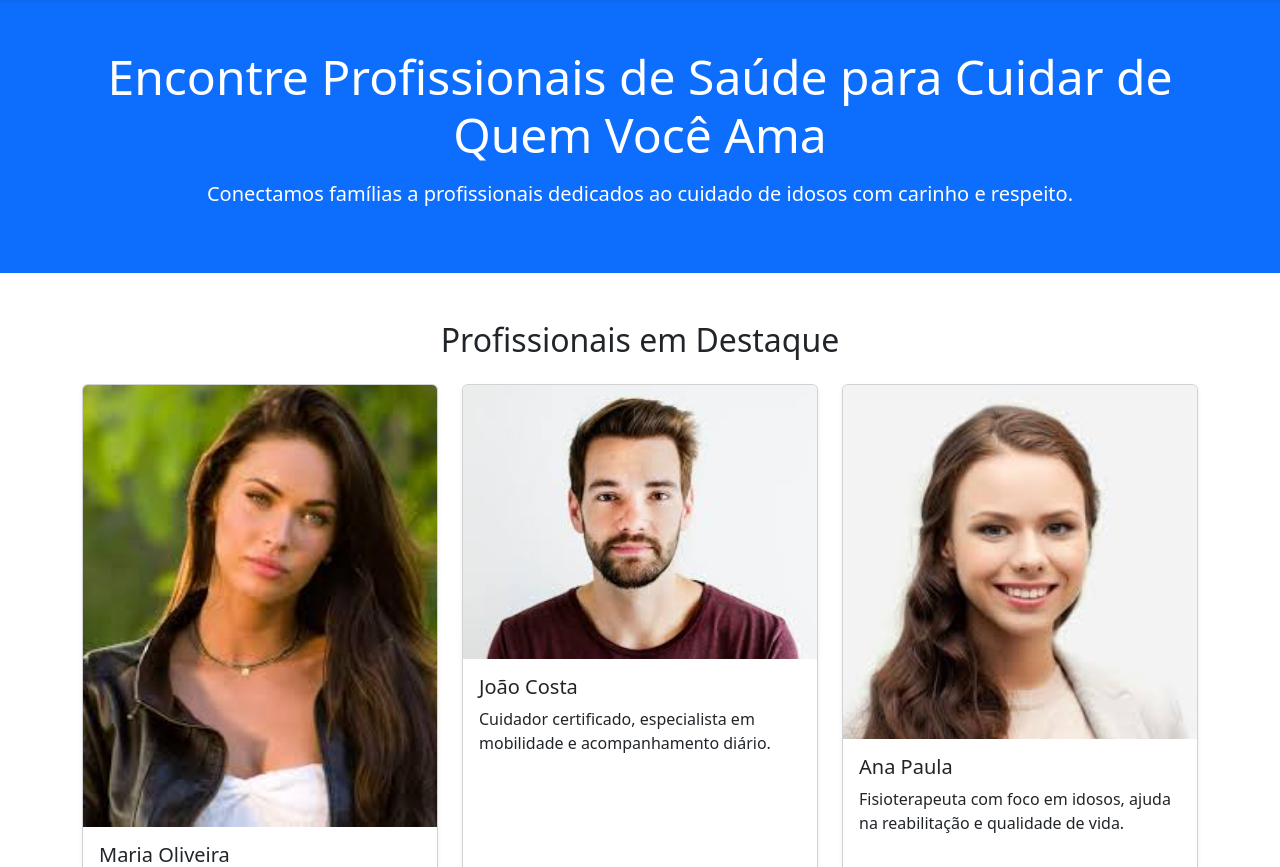
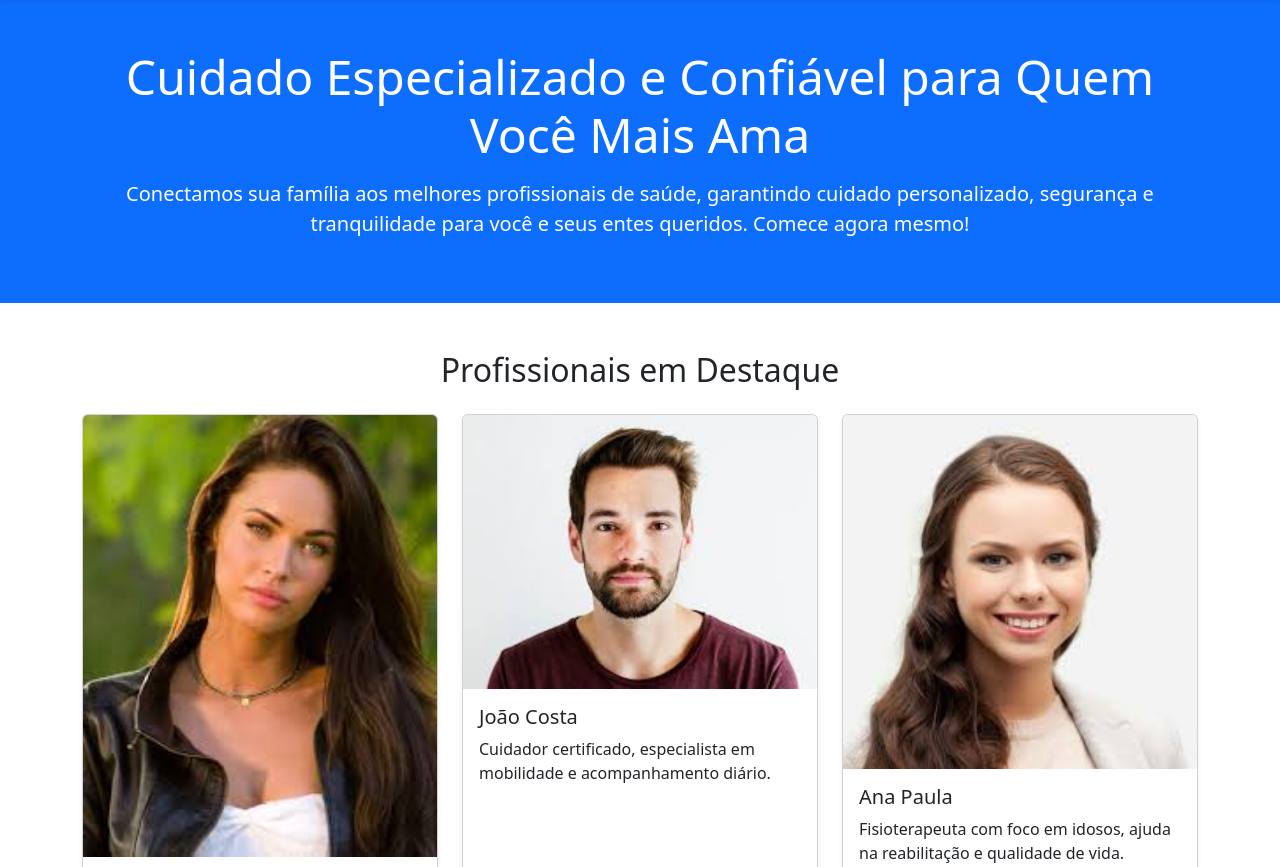
Before and after one commit to felipefx1510/ProjectCare, a Flask app: page / in a window 1280 px wide. Shown: the part 56-923 px from the top of the page. Run offline with Flask 3, Linux system fonts and the light colour scheme.

Commit message:
feat: atualiza o conteúdo do cabeçalho na página inicial para melhor descrever os serviços oferecidos

```diff
--- a/app/templates/home/home.html
+++ b/app/templates/home/home.html
@@ -12,8 +12,8 @@
 
 <header class="bg-primary text-white text-center py-5">
     <div class="container">
-        <h1 class="display-5">Encontre Profissionais de Saúde para Cuidar de Quem Você Ama</h1>
-        <p class="lead mt-3">Conectamos famílias a profissionais dedicados ao cuidado de idosos com carinho e respeito.</p>
+        <h1 class="display-5">Cuidado Especializado e Confiável para Quem Você Mais Ama</h1>
+        <p class="lead mt-3">Conectamos sua família aos melhores profissionais de saúde, garantindo cuidado personalizado, segurança e tranquilidade para você e seus entes queridos. Comece agora mesmo!</p>
     </div>
 </header>
 
```
Also changed, not shown: app/static/images/projectcare.png (added).
